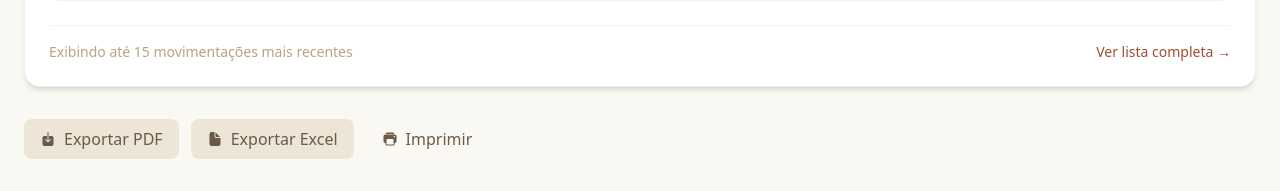
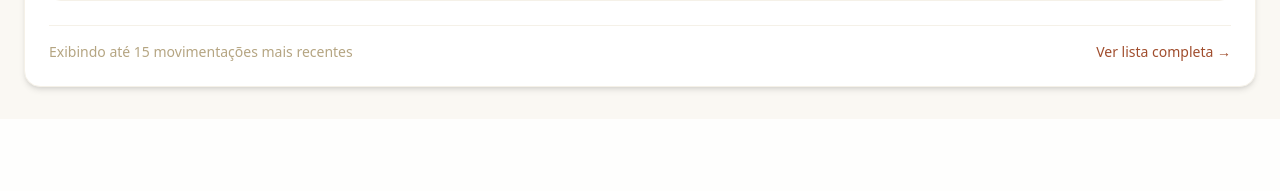
Before and after one commit to Joao-Valerio/Estoque, a Django app: page /relatorios/ in a window 1280 px wide. Shown: the part 1406-1597 px from the top of the page. After the commit the page ends 1500 px from the top, so only its background shows below. Run offline with Django 5.2, Linux system fonts and the light colour scheme; a user stored in the database is signed in; data comes from the database, SQL or seed files in the repository; style sheets or scripts are compiled from the project's sources.

Commit message:
refactor: remover seção de exportação em relatórios
Remove botões decorativos de PDF, Excel e impressão da página de relatórios.

Co-authored-by: Cursor <cursoragent@cursor.com>

```diff
--- a/website/templates/relatorios.html
+++ b/website/templates/relatorios.html
@@ -166,22 +166,6 @@
             Ver lista completa →
         </a>
     </div>
-</div>
-
-<!-- Export Section -->
-<div class="mt-8 flex gap-3">
-    <button class="btn-secondary flex items-center gap-2">
-        <ion-icon name="download"></ion-icon>
-        Exportar PDF
-    </button>
-    <button class="btn-secondary flex items-center gap-2">
-        <ion-icon name="document"></ion-icon>
-        Exportar Excel
-    </button>
-    <button class="btn-ghost flex items-center gap-2">
-        <ion-icon name="print"></ion-icon>
-        Imprimir
-    </button>
 </div>
 
 {% include "components/chart_movimento_diario.html" with canvas_id="dailyMovementChart" %}
```
